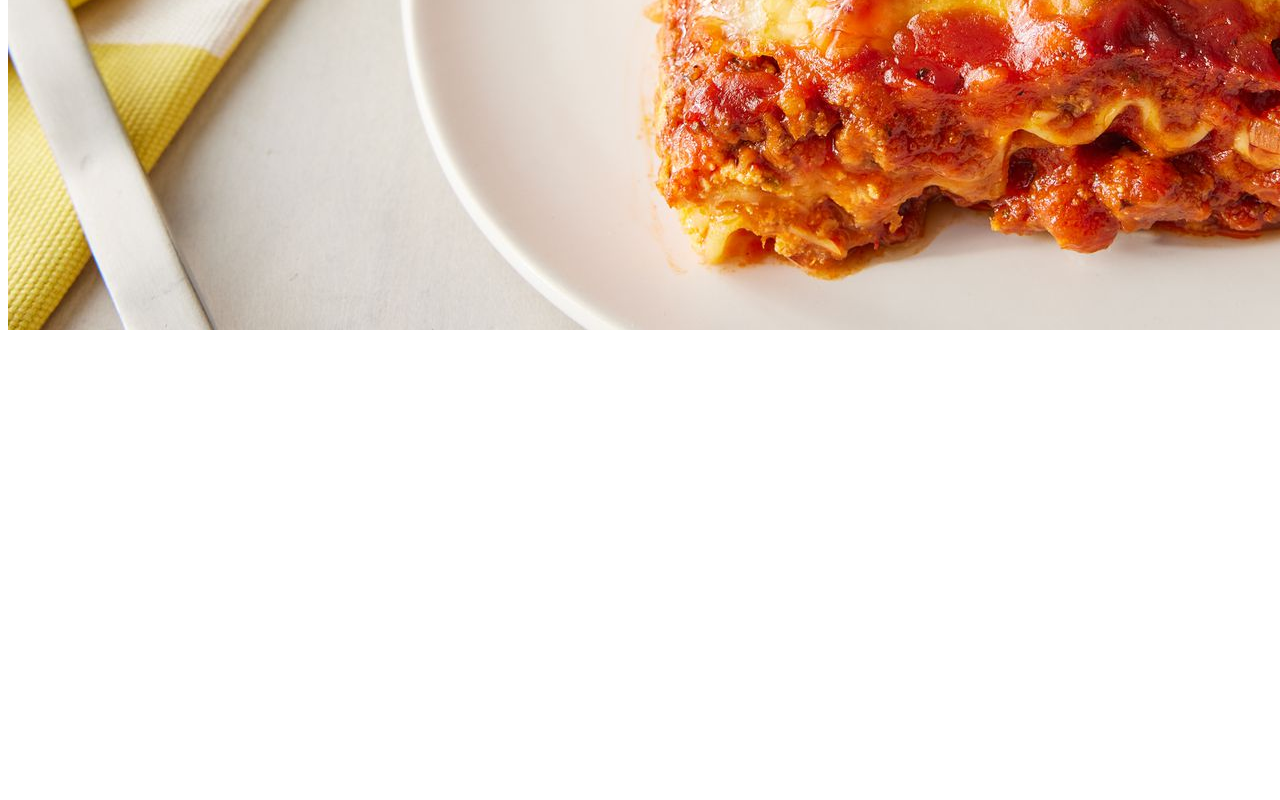
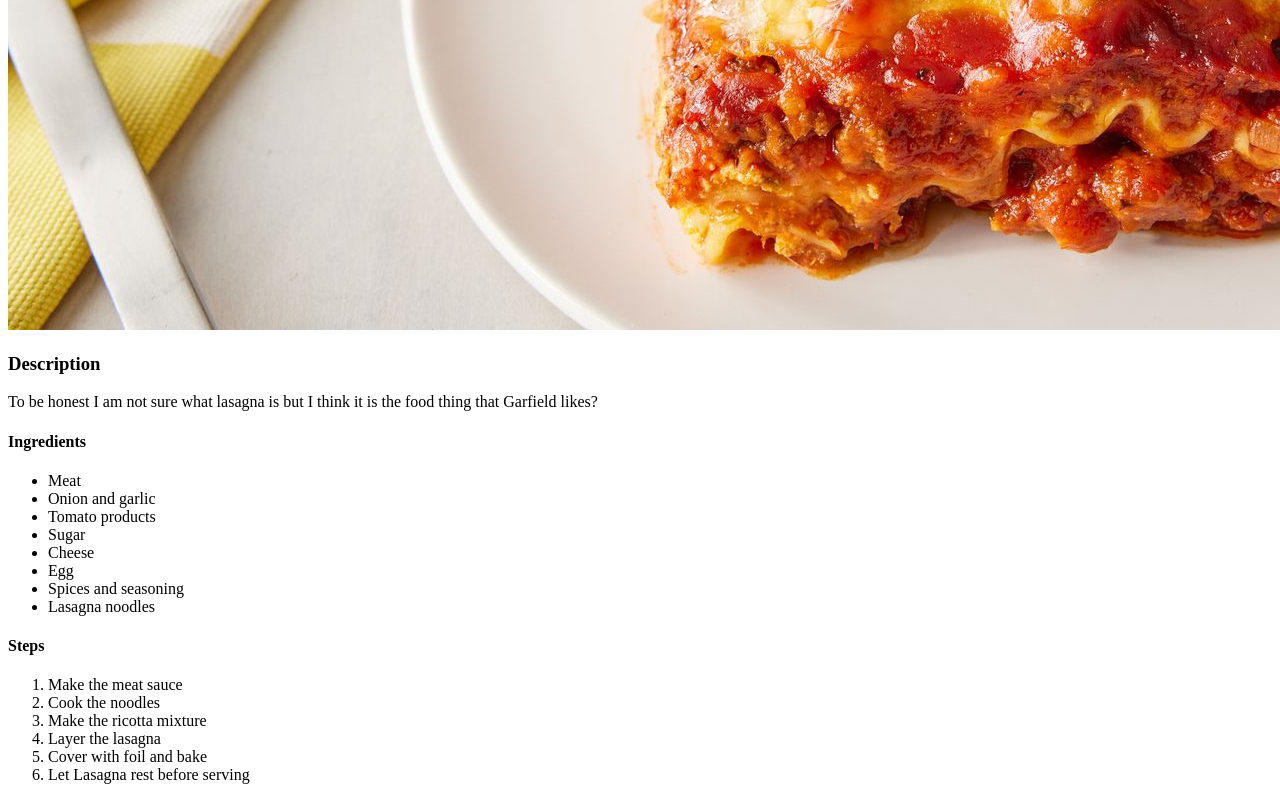
Before and after one commit to opqwid/odin-recipes, a plain HTML site: page recipes/lasagna.html in a window 1280 px wide. Shown: the part 500-1300 px from the top of the page. Before the commit the page ends 842 px from the top, so only its background shows below. Drawn offline with Linux system fonts and the light colour scheme.

Commit message:
Added image for struggle pizza and details for the recipes

```diff
--- a/recipes/lasagna.html
+++ b/recipes/lasagna.html
@@ -8,5 +8,27 @@
     <body>
         <h1>Lasagna</h1>
         <img src="/images/lasagna.jpeg">
+        <h3>Description</h3>
+        <p>To be honest I am not sure what lasagna is but I think it is the food thing that Garfield likes?</p>
+        <h4>Ingredients</h4>
+        <ul>
+            <li>Meat</li>
+            <li>Onion and garlic</li>
+            <li>Tomato products</li>
+            <li>Sugar</li>
+            <li>Cheese</li>
+            <li>Egg</li>
+            <li>Spices and seasoning</li>
+            <li>Lasagna noodles</li>
+        </ul>
+        <h4>Steps</h4>
+        <ol>
+            <li>Make the meat sauce</li>
+            <li>Cook the noodles</li>
+            <li>Make the ricotta mixture</li>
+            <li>Layer the lasagna</li>
+            <li>Cover with foil and bake</li>
+            <li>Let Lasagna rest before serving</li>
+        </ol>
     </body>
 </html>
```
Also changed, not shown: recipes/strugglepizza.html (+18 -0 lines), images/strugglepizza.jpeg (added).
